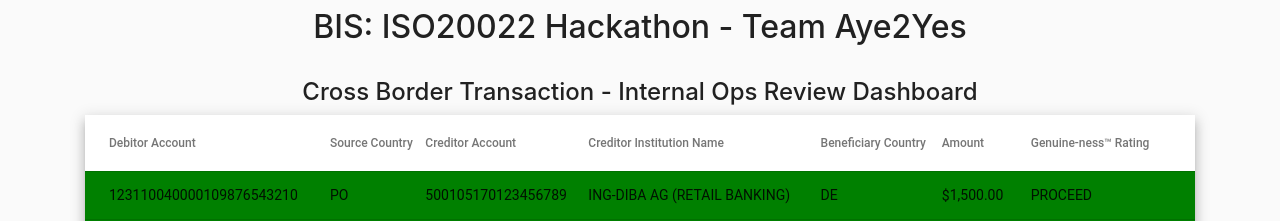
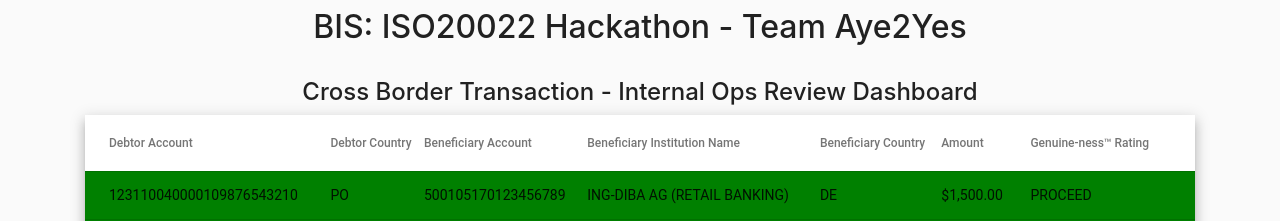
Before and after one commit to murali-github/pnc20022, an Angular app in the folder BisHackIso20022Ui/: page / in a window 1280 px wide. Shown: the top 221 px of the page. Built offline with nearby package versions, Linux system fonts and the light colour scheme.

Commit message:
Rename columns based on ISO 20022 data field dictionary

```diff
--- a/BisHackIso20022Ui/src/app/app.component.html
+++ b/BisHackIso20022Ui/src/app/app.component.html
@@ -17,21 +17,21 @@
 <table mat-table [dataSource]="tableData" class="mat-elevation-z8">
   <!-- Source columns -->
   <ng-container matColumnDef="debitorAccount">
-    <th mat-header-cell *matHeaderCellDef> Debitor Account </th>
+    <th mat-header-cell *matHeaderCellDef> Debtor Account </th>
     <td mat-cell *matCellDef="let element"> {{element.debitorAccount}} </td>
   </ng-container>
   <ng-container matColumnDef="sourceCountry">
-    <th mat-header-cell *matHeaderCellDef> Source Country </th>
+    <th mat-header-cell *matHeaderCellDef> Debtor Country </th>
     <td mat-cell *matCellDef="let element"> {{element.sourceCountry}} </td>
   </ng-container>
 
   <!-- Creditor columns -->
   <ng-container matColumnDef="creditorAccount">
-    <th mat-header-cell *matHeaderCellDef> Creditor Account </th>
+    <th mat-header-cell *matHeaderCellDef> Beneficiary Account </th>
     <td mat-cell *matCellDef="let element"> {{element.creditorAccount}} </td>
   </ng-container>
   <ng-container matColumnDef="institutionName">
-    <th mat-header-cell *matHeaderCellDef> Creditor Institution Name </th>
+    <th mat-header-cell *matHeaderCellDef> Beneficiary Institution Name </th>
     <td mat-cell *matCellDef="let element"> {{element.institutionName}} </td>
   </ng-container>
   <ng-container matColumnDef="benCountry">
```
